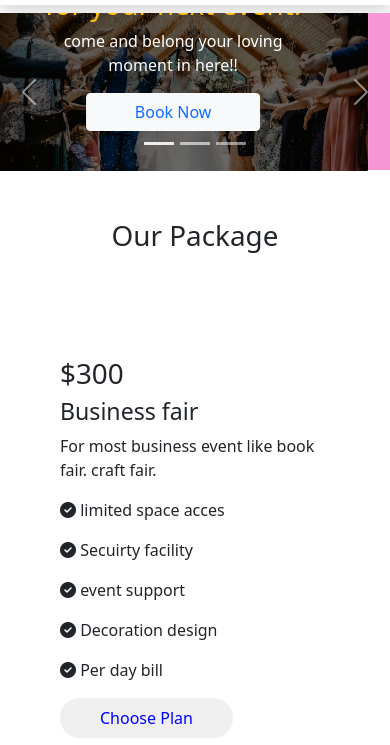
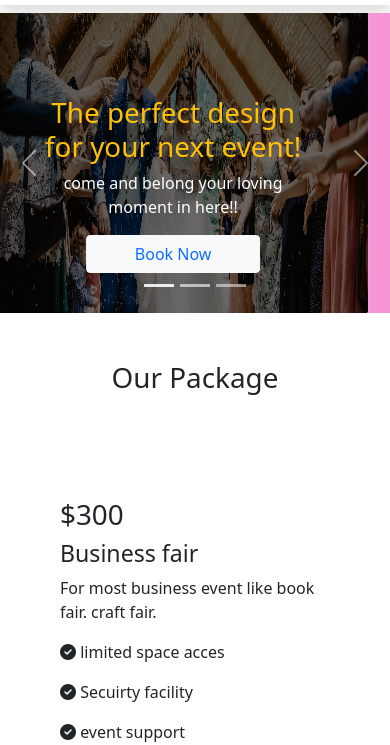
Before and after one commit to rukon351/convention-center, a plain HTML site: page index.html in a window 390 px wide. Shown: the part 99-844 px from the top of the page. Drawn offline with nearby package versions, Linux system fonts and the light colour scheme.

Commit message:
added-meadia

```diff
--- a/css/style.css
+++ b/css/style.css
@@ -14,3 +14,9 @@ body{
 .border-for-wedding{
     border-radius: 26px;
 }
+@media screen and (max-width:576px){
+    .carousel-item img{
+        width: 100%;
+        height: 300px;
+    }
+}
--- a/index.html
+++ b/index.html
@@ -47,7 +47,7 @@
     <main>
         <!-- courosul startttt -->
         <section>
-            <div id="carouselExampleCaptions" class="carousel slide" data-bs-ride="carousel">
+            <div id="carouselExampleCaptions" class="carousel slide" data-bs-ride="carousel" class=" container">
                 <div class="carousel-indicators">
                     <button type="button" data-bs-target="#carouselExampleCaptions" data-bs-slide-to="0" class="active"
                         aria-current="true" aria-label="Slide 1"></button>
```
